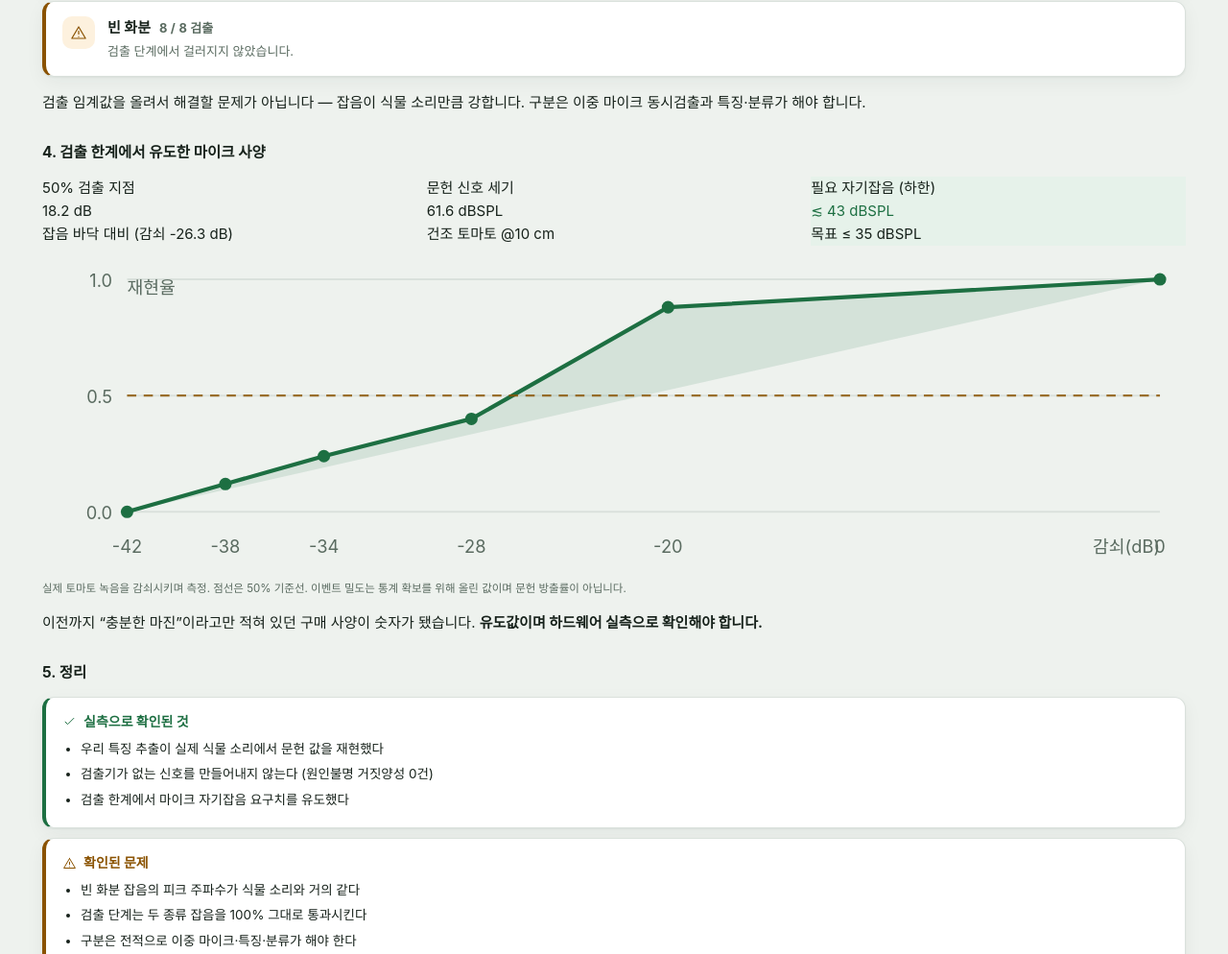
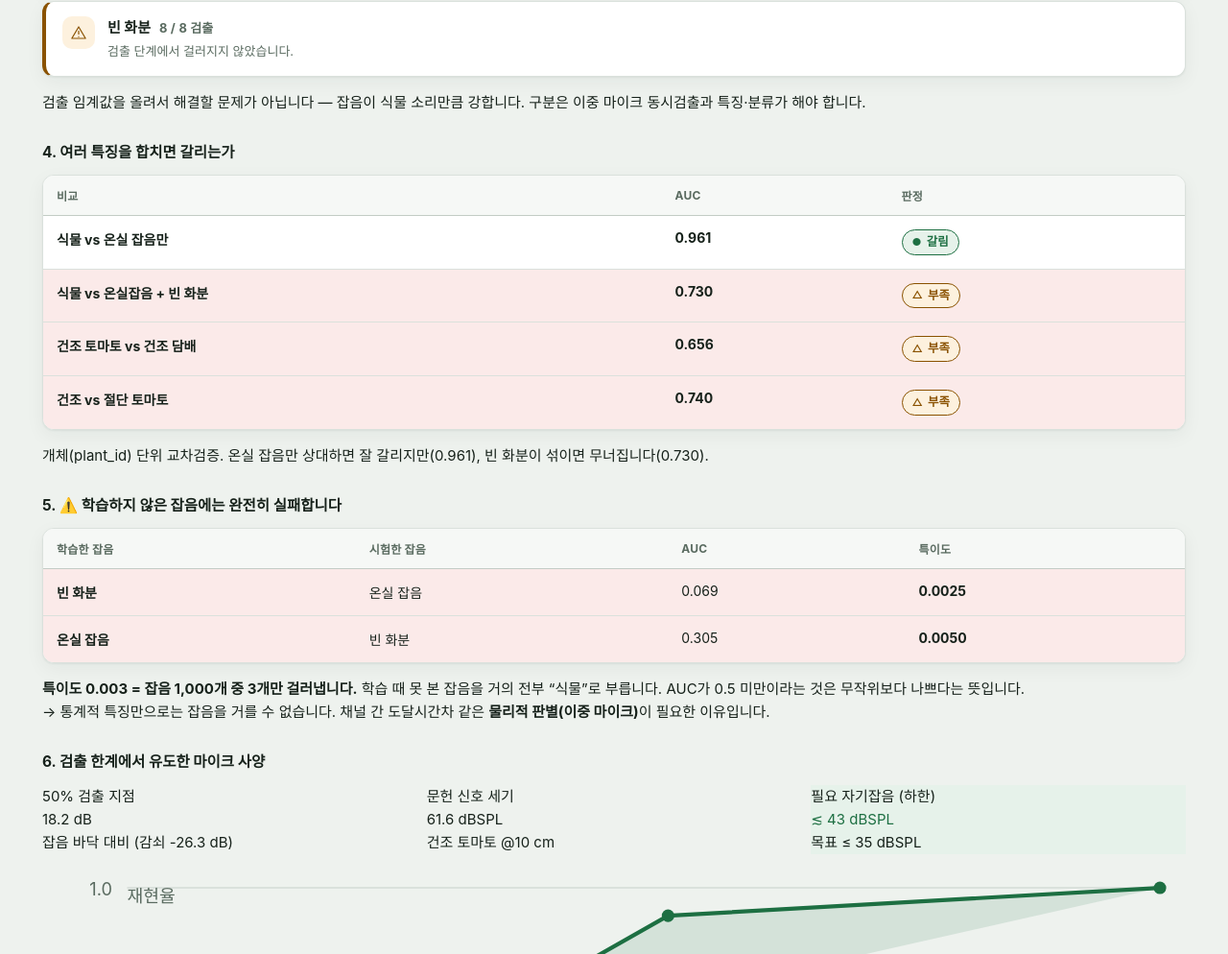
Before and after one commit to skysky02209/sikmulhwanja-ops, a plain HTML site: page index.html in a window 1280 px wide. Shown: the part 2561-3555 px from the top of the page at 96% size. Drawn offline with Linux system fonts and the light colour scheme.

Commit message:
운영 콘솔 갱신 2026-08-13

```diff
--- a/index.html
+++ b/index.html
@@ -782,6 +782,20 @@ const validation = {
     { label: '빈 화분', placed: 8, detected: 8 },
   ],
 
+  /** 여러 특징을 합치면 갈리는가 — 개체 분리 교차검증 */
+  separabilityAuc: [
+    { label: '식물 vs 온실 잡음만', auc: 0.961, ok: true },
+    { label: '식물 vs 온실잡음 + 빈 화분', auc: 0.730, ok: false },
+    { label: '건조 토마토 vs 건조 담배', auc: 0.656, ok: false },
+    { label: '건조 vs 절단 토마토', auc: 0.740, ok: false },
+  ],
+
+  /** ★ 학습 때 못 본 잡음에 대한 성능 */
+  crossNoise: [
+    { train: '빈 화분', test: '온실 잡음', auc: 0.069, specificity: 0.0025 },
+    { train: '온실 잡음', test: '빈 화분', auc: 0.305, specificity: 0.0050 },
+  ],
+
   /** 화면에 그대로 띄우는 상태 구분 */
   status: {
     measured: [
@@ -792,7 +806,8 @@ const validation = {
     problems: [
       '빈 화분 잡음의 피크 주파수가 식물 소리와 거의 같다',
       '검출 단계는 두 종류 잡음을 100% 그대로 통과시킨다',
-      '구분은 전적으로 이중 마이크·특징·분류가 해야 한다',
+      '학습 때 못 본 잡음은 특이도 0.003 — 거의 전부 식물로 오인한다',
+      '통계적 특징만으로는 잡음을 거를 수 없다는 뜻이다',
     ],
     blocked: [
       '우리 장비로 측정한 데이터: 0건',
@@ -1226,7 +1241,40 @@ function validationPanel(v) {
   <p class="note">검출 임계값을 올려서 해결할 문제가 아닙니다 — 잡음이 식물 소리만큼 강합니다.
     구분은 이중 마이크 동시검출과 특징·분류가 해야 합니다.</p>
 
-  <h3>4. 검출 한계에서 유도한 마이크 사양</h3>
+  <h3>4. 여러 특징을 합치면 갈리는가</h3>
+  <div class="table-wrap"><table class="ops-table val-table">
+    <thead><tr><th scope="col">비교</th><th scope="col">AUC</th>
+      <th scope="col">판정</th></tr></thead>
+    <tbody>${v.separabilityAuc.map((r) => `
+      <tr class="${r.ok ? '' : 'row-attention'}">
+        <th scope="row">${esc(r.label)}</th>
+        <td class="num"><b>${r.auc.toFixed(3)}</b></td>
+        <td>${r.ok ? '<span class="badge tone-ok"><span class="badge-sign">●</span>갈림</span>'
+                   : '<span class="badge tone-warn"><span class="badge-sign">△</span>부족</span>'}</td>
+      </tr>`).join('')}</tbody>
+  </table></div>
+  <p class="note">개체(plant_id) 단위 교차검증. 온실 잡음만 상대하면 잘 갈리지만(0.961),
+    빈 화분이 섞이면 무너집니다(0.730).</p>
+
+  <h3>5. ⚠️ 학습하지 않은 잡음에는 완전히 실패합니다</h3>
+  <div class="table-wrap"><table class="ops-table val-table">
+    <thead><tr><th scope="col">학습한 잡음</th><th scope="col">시험한 잡음</th>
+      <th scope="col">AUC</th><th scope="col">특이도</th></tr></thead>
+    <tbody>${v.crossNoise.map((r) => `
+      <tr class="row-attention">
+        <th scope="row">${esc(r.train)}</th>
+        <td>${esc(r.test)}</td>
+        <td class="num">${r.auc.toFixed(3)}</td>
+        <td class="num"><b>${r.specificity.toFixed(4)}</b></td>
+      </tr>`).join('')}</tbody>
+  </table></div>
+  <p class="note"><b>특이도 0.003 = 잡음 1,000개 중 3개만 걸러냅니다.</b>
+    학습 때 못 본 잡음을 거의 전부 “식물”로 부릅니다. AUC가 0.5 미만이라는 것은
+    무작위보다 나쁘다는 뜻입니다.<br>
+    → 통계적 특징만으로는 잡음을 거를 수 없습니다. 채널 간 도달시간차 같은
+    <b>물리적 판별(이중 마이크)</b>이 필요한 이유입니다.</p>
+
+  <h3>6. 검출 한계에서 유도한 마이크 사양</h3>
   <div class="spec-grid">
     <div class="kv">
       <div class="k">50% 검출 지점</div>
@@ -1248,7 +1296,7 @@ function validationPanel(v) {
   <p class="note">이전까지 “충분한 마진”이라고만 적혀 있던 구매 사양이 숫자가 됐습니다.
     <b>유도값이며 하드웨어 실측으로 확인해야 합니다.</b></p>
 
-  <h3>5. 정리</h3>
+  <h3>7. 정리</h3>
   <div class="vstack">
     <div class="vcard tone-ok">
       <p class="vcard-title">${icons.check({ size: 15 })} 실측으로 확인된 것</p>
```
